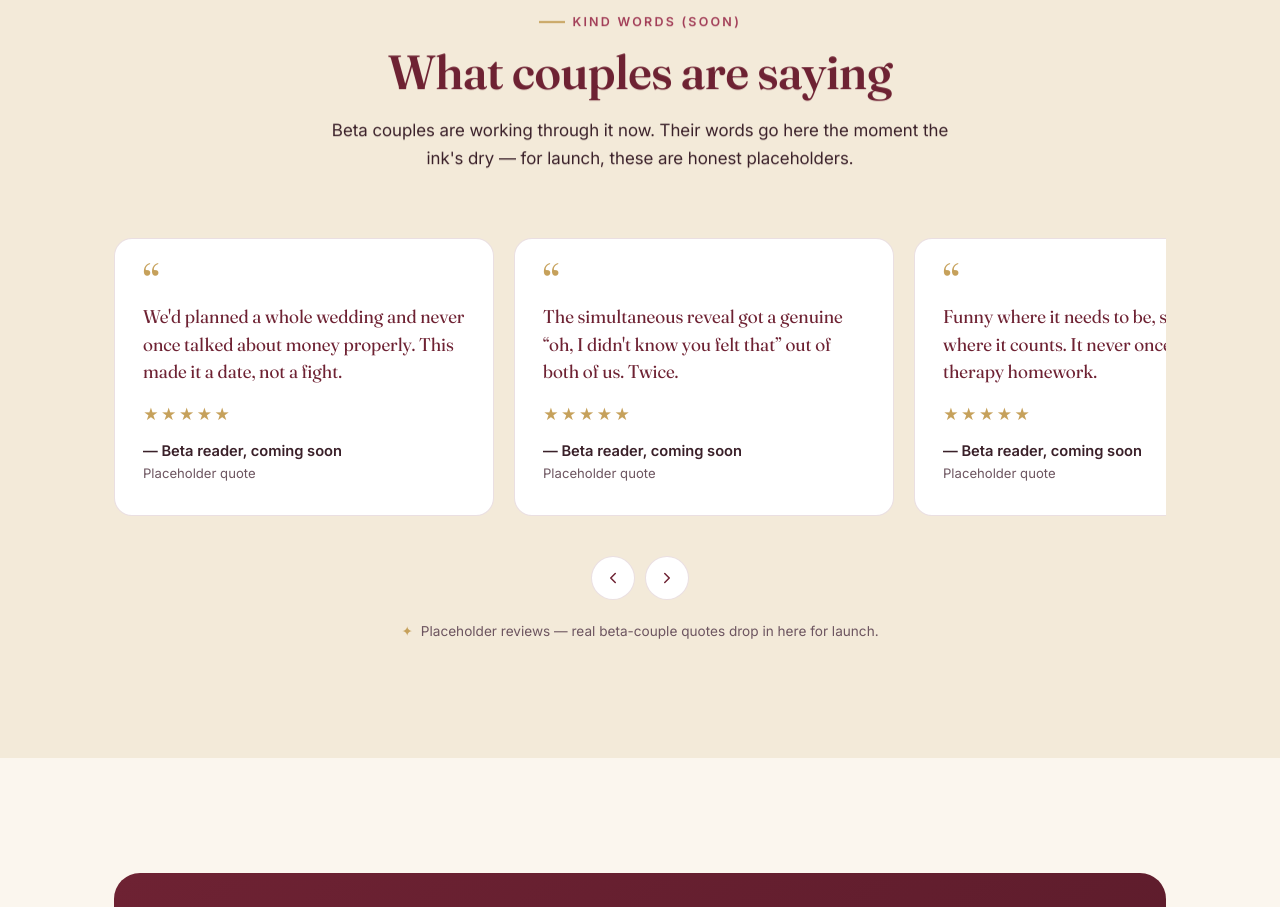
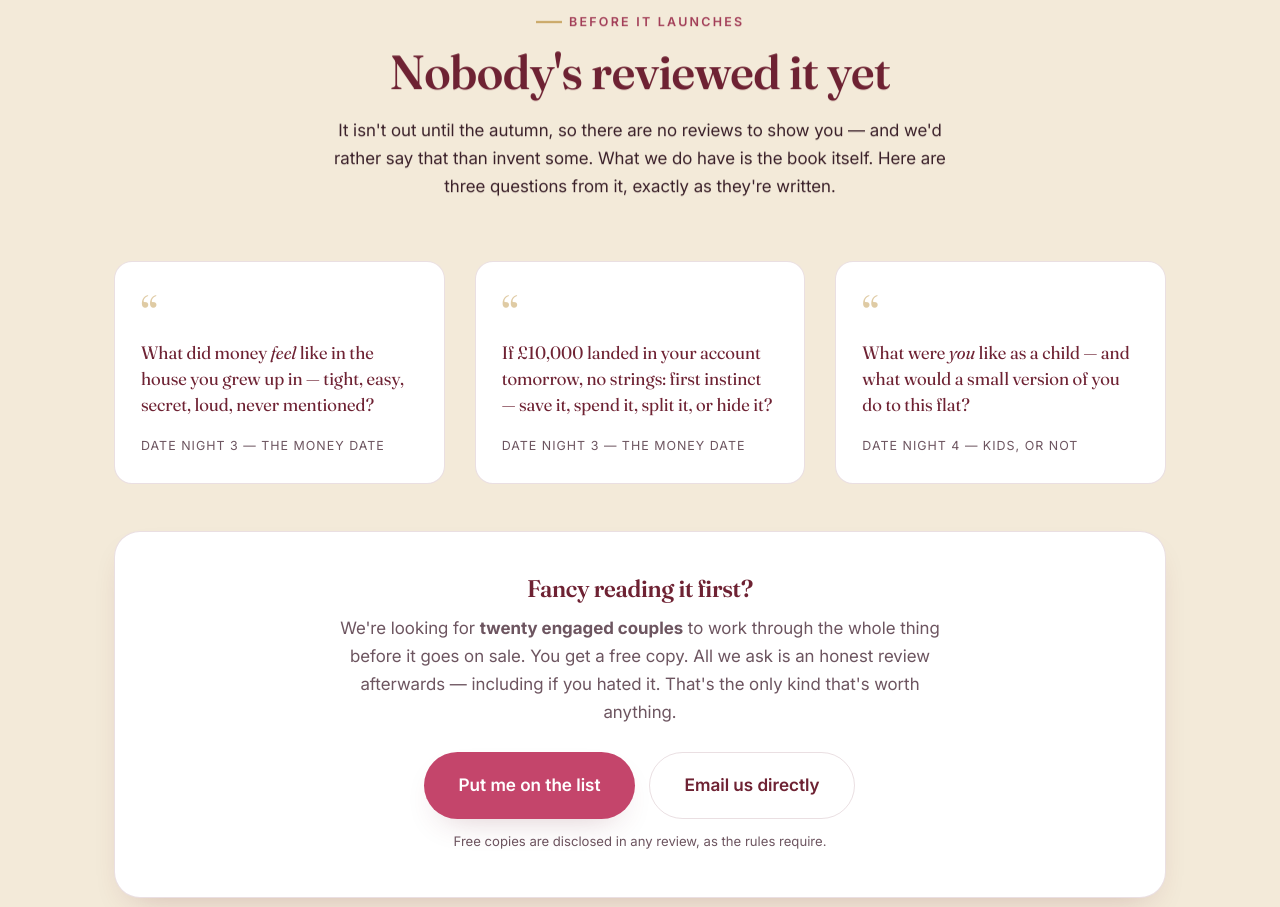
Before and after one commit to marriagemanual/MarriageManual.github.io, a plain HTML site: page book.html in a window 1280 px wide. Shown: the part 3413-4320 px from the top of the page. Drawn offline with Linux system fonts and the light colour scheme.

Commit message:
Replace placeholder testimonials with real sample questions + early-reader invitation

```diff
--- a/book.html
+++ b/book.html
@@ -209,47 +209,41 @@
       </div>
     </section>
 
-    <!-- ============ Testimonials ============ -->
+    <!-- ============ Early readers / real sample questions ============ -->
     <section class="section section--tint" id="reviews">
       <div class="wrap">
         <div class="section-head centered reveal">
-          <span class="eyebrow centered">Kind words (soon)</span>
-          <h2>What couples are saying</h2>
-          <p>Beta couples are working through it now. Their words go here the moment the ink's dry — for launch, these are honest placeholders.</p>
+          <span class="eyebrow centered">Before it launches</span>
+          <h2>Nobody's reviewed it yet</h2>
+          <p>It isn't out until the autumn, so there are no reviews to show you — and we'd rather say that than invent some. What we do have is the book itself. Here are three questions from it, exactly as they're written.</p>
         </div>
 
-        <div class="tcarousel reveal" data-delay="1">
-          <div class="ttrack">
-            <figure class="tcard">
+        <div class="qrow reveal" data-delay="1">
+          <figure class="qcard">
             <div class="quote-mark">“</div>
-              <blockquote>We'd planned a whole wedding and never once talked about money properly. This made it a date, not a fight.</blockquote>
-              <div class="stars" aria-label="Five stars">★★★★★</div>
-              <cite>— Beta reader, coming soon<span>Placeholder quote</span></cite>
+            <blockquote>What did money <em>feel</em> like in the house you grew up in — tight, easy, secret, loud, never mentioned?</blockquote>
+            <cite>Date night 3 — The Money Date</cite>
           </figure>
-            <figure class="tcard">
+          <figure class="qcard">
             <div class="quote-mark">“</div>
-              <blockquote>The simultaneous reveal got a genuine “oh, I didn't know you felt that” out of both of us. Twice.</blockquote>
-              <div class="stars" aria-label="Five stars">★★★★★</div>
-              <cite>— Beta reader, coming soon<span>Placeholder quote</span></cite>
+            <blockquote>If £10,000 landed in your account tomorrow, no strings: first instinct — save it, spend it, split it, or hide it?</blockquote>
+            <cite>Date night 3 — The Money Date</cite>
           </figure>
-            <figure class="tcard">
+          <figure class="qcard">
             <div class="quote-mark">“</div>
-              <blockquote>Funny where it needs to be, serious where it counts. It never once felt like therapy homework.</blockquote>
-              <div class="stars" aria-label="Five stars">★★★★★</div>
-              <cite>— Beta reader, coming soon<span>Placeholder quote</span></cite>
-            </figure>
-            <figure class="tcard">
-              <div class="quote-mark">“</div>
-              <blockquote>The signed Manual at the end is the keepsake I didn't know I wanted. Ours is on the shelf now.</blockquote>
-              <div class="stars" aria-label="Five stars">★★★★★</div>
-              <cite>— Beta reader, coming soon<span>Placeholder quote</span></cite>
+            <blockquote>What were <em>you</em> like as a child — and what would a small version of you do to this flat?</blockquote>
+            <cite>Date night 4 — Kids, or Not</cite>
           </figure>
         </div>
-          <div class="tnav">
-            <button class="tprev" aria-label="Previous review"><svg width="18" height="18" viewBox="0 0 24 24" fill="none" stroke="currentColor" stroke-width="2" stroke-linecap="round" stroke-linejoin="round"><path d="M15 18l-6-6 6-6"/></svg></button>
-            <button class="tnext" aria-label="Next review"><svg width="18" height="18" viewBox="0 0 24 24" fill="none" stroke="currentColor" stroke-width="2" stroke-linecap="round" stroke-linejoin="round"><path d="M9 18l6-6-6-6"/></svg></button>
+
+        <div class="early-readers reveal" data-delay="2">
+          <h3>Fancy reading it first?</h3>
+          <p>We're looking for <strong>twenty engaged couples</strong> to work through the whole thing before it goes on sale. You get a free copy. All we ask is an honest review afterwards — including if you hated it. That's the only kind that's worth anything.</p>
+          <div class="early-actions">
+            <a href="index.html#get-guide" class="btn btn--lg">Put me on the list</a>
+            <a href="mailto:hello@themarriageoperatingmanual.com?subject=Early%20reader%20-%20The%20Marriage%20Operating%20Manual" class="btn btn--ghost btn--lg">Email us directly</a>
           </div>
-          <p class="placeholder-note"><span class="pin">✦</span> Placeholder reviews — real beta-couple quotes drop in here for launch.</p>
+          <p class="early-note">Free copies are disclosed in any review, as the rules require.</p>
         </div>
       </div>
     </section>
--- a/styles.css
+++ b/styles.css
@@ -762,3 +762,62 @@ p  { color: var(--ink); }
    next to a thank-you message. script.js flags the card; we hide them here. */
 .capture-card.is-submitted h3,
 .capture-card.is-submitted .form-sub { display: none; }
+
+/* =============================================================
+   Early readers + real sample questions (replaces the placeholder
+   testimonial carousel — no reviews exist yet and we don't fake them)
+   ============================================================= */
+.qrow { display: grid; grid-template-columns: repeat(3, 1fr); gap: clamp(18px, 3vw, 30px); }
+.qcard {
+  position: relative;
+  background: #fff;
+  border: 1px solid var(--line);
+  border-radius: var(--radius);
+  padding: 34px 26px 26px;
+  margin: 0;
+  transition: transform .4s var(--ease), box-shadow .4s var(--ease), border-color .4s;
+}
+.qcard:hover { transform: translateY(-6px); box-shadow: var(--shadow-md); border-color: var(--gold); }
+.qcard .quote-mark {
+  font-family: var(--serif);
+  font-size: 3rem;
+  line-height: .8;
+  color: var(--gold);
+  opacity: .55;
+  margin-bottom: 6px;
+}
+.qcard blockquote {
+  margin: 0;
+  font-family: var(--serif);
+  font-size: 1.12rem;
+  line-height: 1.45;
+  color: var(--wine);
+}
+.qcard cite {
+  display: block;
+  margin-top: 18px;
+  font-style: normal;
+  font-size: .78rem;
+  letter-spacing: .08em;
+  text-transform: uppercase;
+  color: var(--ink-muted);
+}
+
+.early-readers {
+  margin-top: clamp(30px, 5vw, 48px);
+  background: #fff;
+  border: 1px solid var(--line);
+  border-radius: var(--radius-lg);
+  padding: clamp(28px, 4vw, 44px);
+  text-align: center;
+  box-shadow: var(--shadow-md);
+}
+.early-readers h3 { font-size: 1.5rem; }
+.early-readers > p { margin: 12px auto 0; max-width: 58ch; color: var(--ink-muted); }
+.early-actions {
+  display: flex; flex-wrap: wrap; gap: 14px;
+  justify-content: center; margin-top: 26px;
+}
+.early-note { margin-top: 18px; font-size: .82rem; color: var(--ink-muted); }
+
+@media (max-width: 860px) { .qrow { grid-template-columns: 1fr; } }
```
Lines whose indentation alone changed are shown as unchanged.
